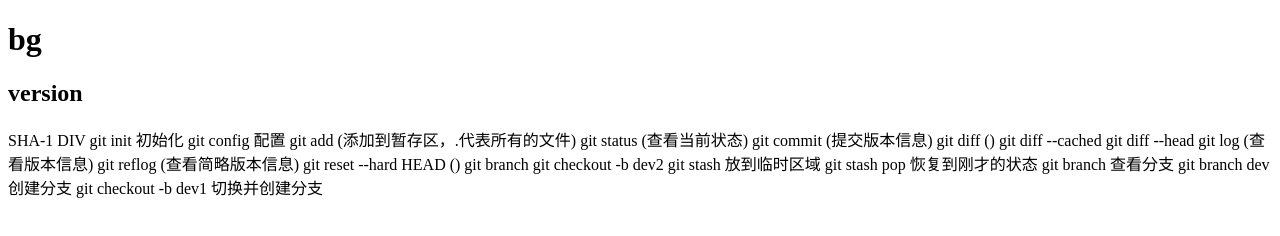
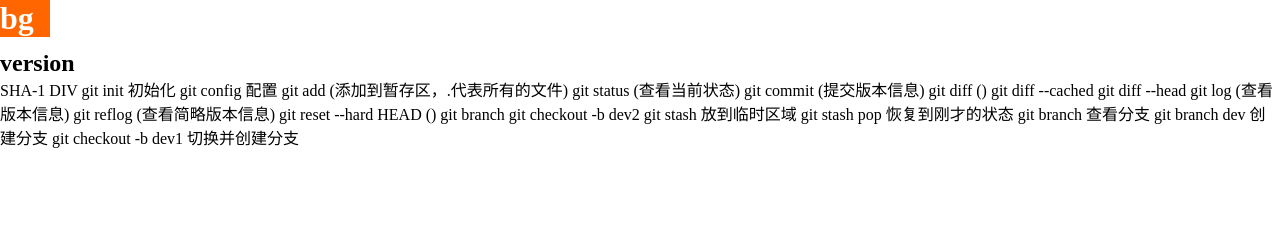
Before and after one commit to MonstorMonstor/git45, a plain HTML site: page index.html in a window 1280 px wide. Drawn offline with Linux system fonts and the light colour scheme.

Commit message:
change css

```diff
--- a/index.css
+++ b/index.css
@@ -6,3 +6,7 @@ div{
     height: 50px;
     width: 50px;
 }
+h1{
+    background-color: #f60;
+    color: #fff;
+}
--- a/index.html
+++ b/index.html
@@ -4,6 +4,7 @@
     <meta charset="UTF-8">
     <meta name="viewport" content="width=device-width, initial-scale=1.0">
     <title>Document</title>
+    <link rel="stylesheet" href="./index.css">
 </head>
 <body>
     <div>
```
